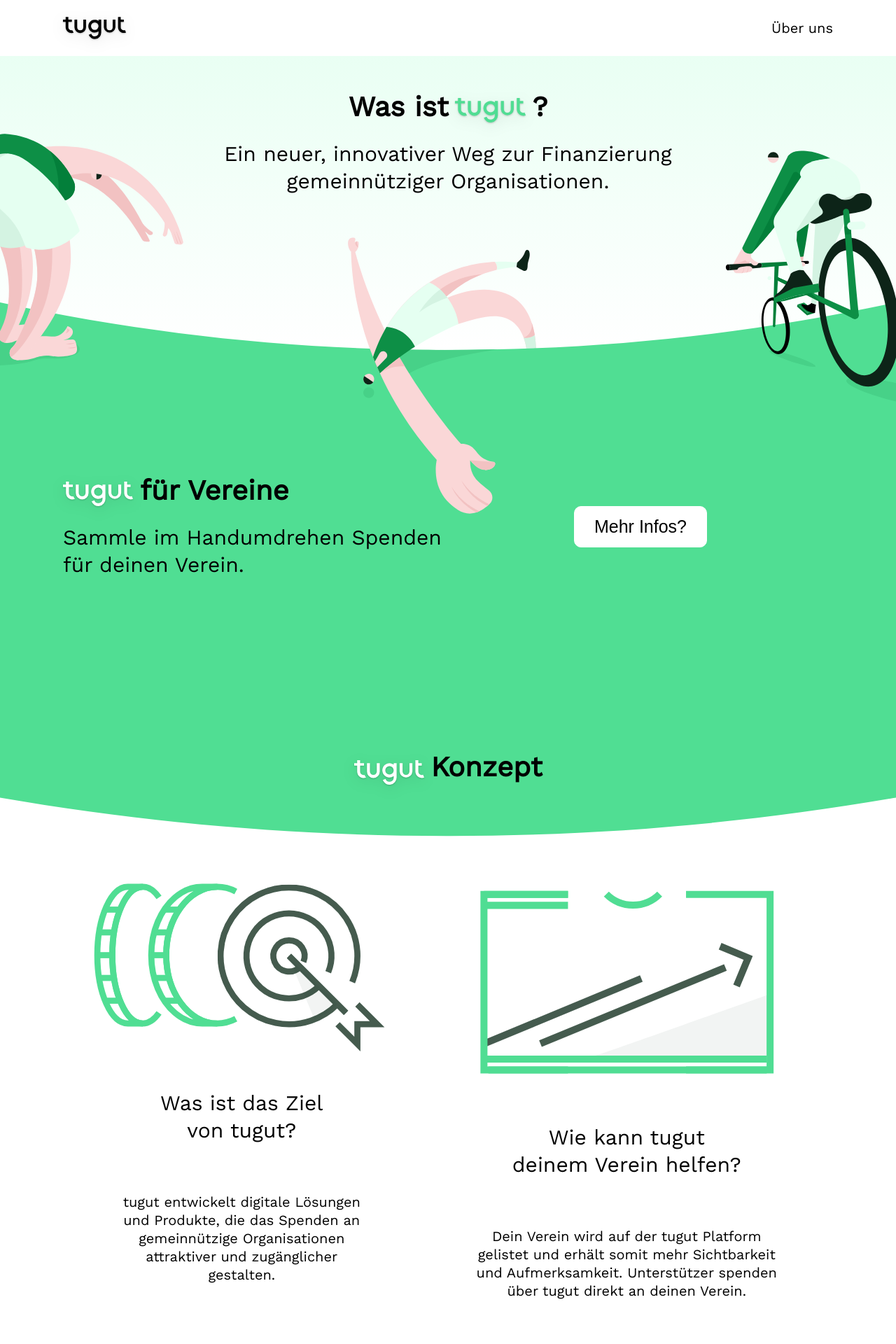
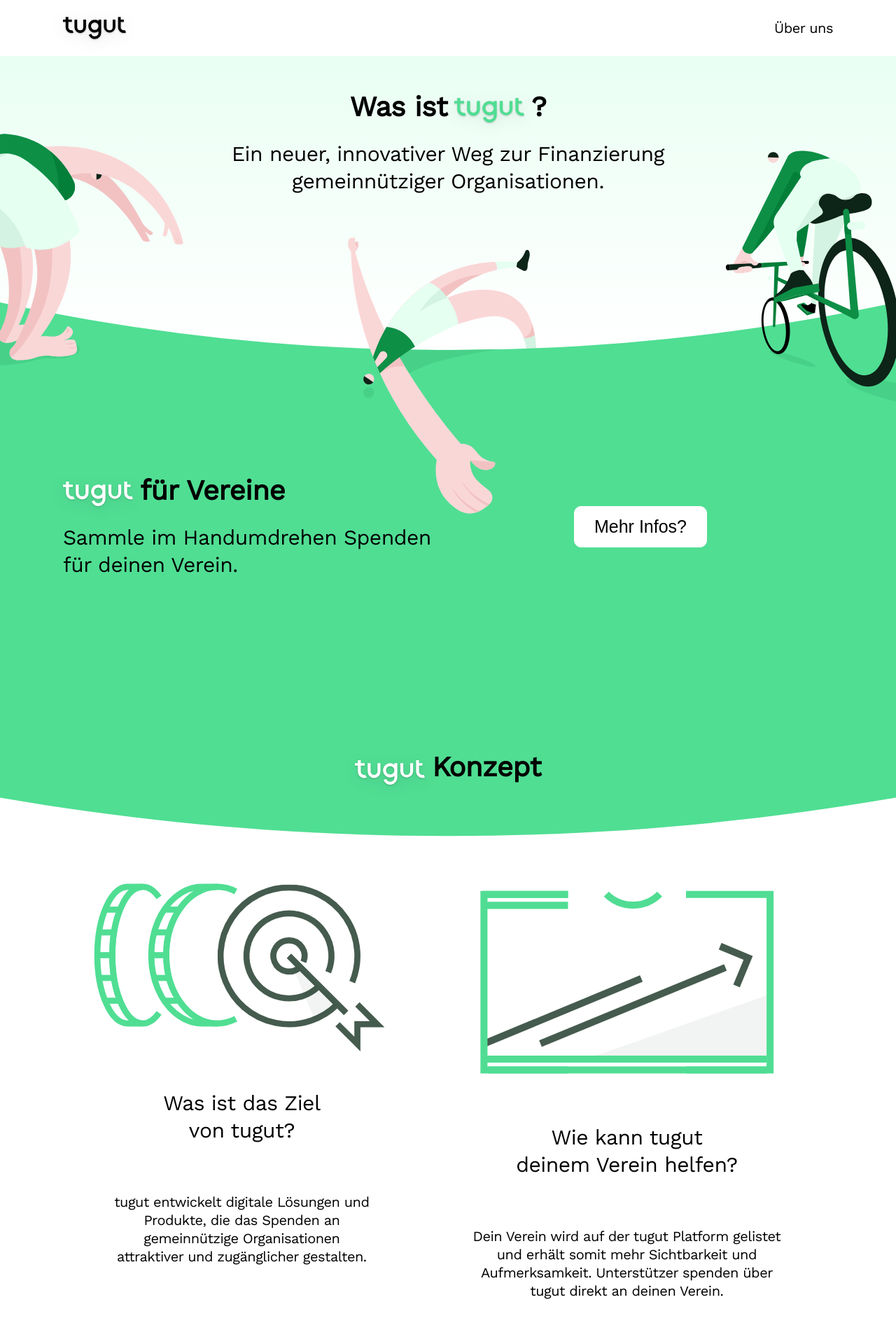
Before and after one commit to tugut-de/site, a Jekyll site: the page built from index.html, in a window 1280 px wide. Shown: the top 1920 px of the page at 70% size. Built offline with Jekyll 4.4.1, drawn with Linux system fonts in a browser that asks for light colours; nearby versions of some CDN libraries.

Commit message:
decrease letter spacing

```diff
--- a/_sass/base.scss
+++ b/_sass/base.scss
@@ -29,6 +29,7 @@ html {
 
 body {
 	font-size: 2rem;
+	letter-spacing: -0.5px;
 	background-color: $body-color;
 }
 
```
